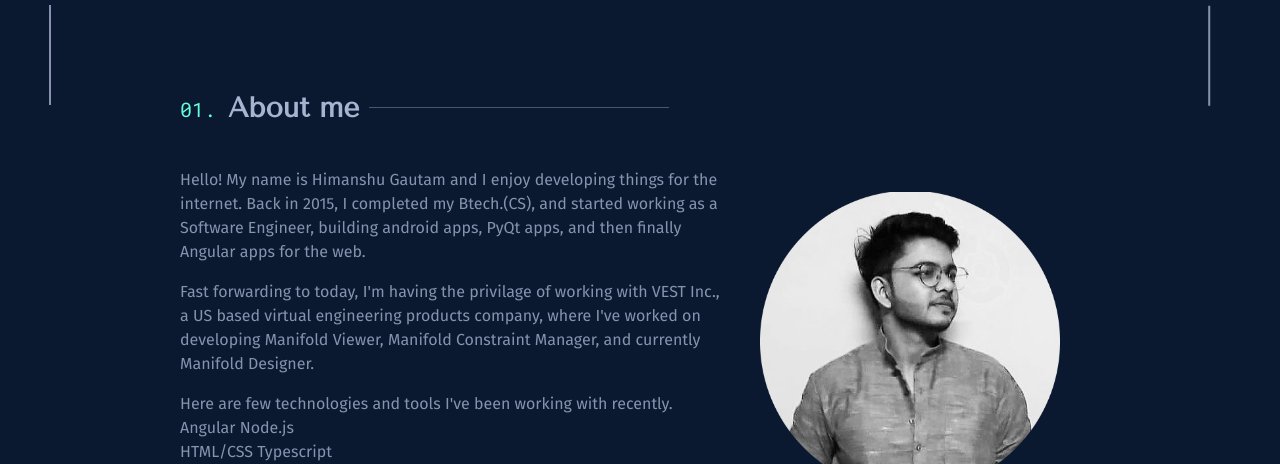
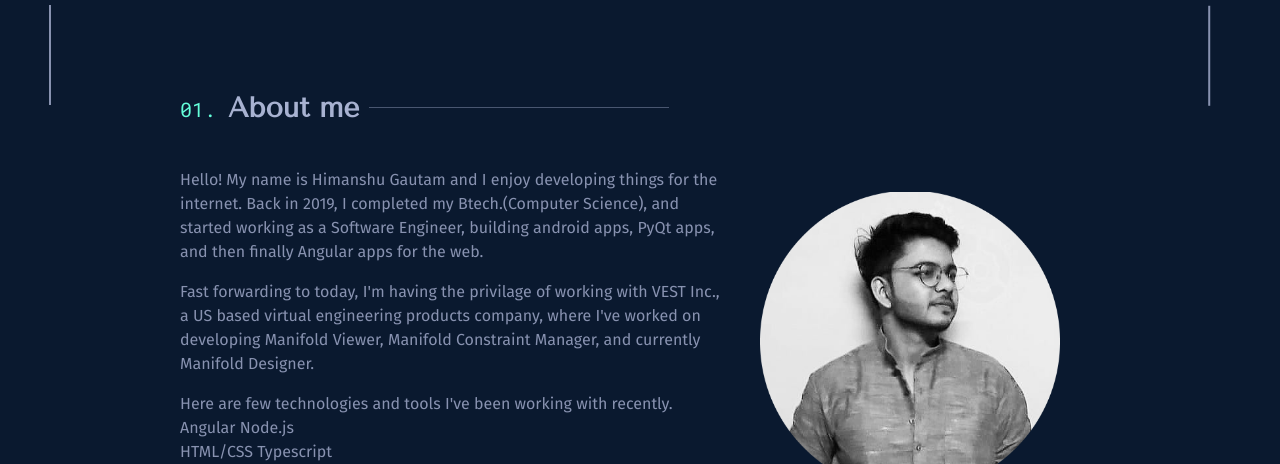
Before and after one commit to hkgautam/MyPortfolio, a plain HTML site: page index.html in a window 1280 px wide. Shown: the part 695-1159 px from the top of the page. Drawn offline with nearby package versions, Linux system fonts and the light colour scheme; a script that the page names is missing.

Commit message:
Update index.html

```diff
--- a/index.html
+++ b/index.html
@@ -75,9 +75,9 @@
 
                 <div class="aboutmetext">
                     <p>
-                        Hello! My name is Himanshu Gautam and I enjoy developing things for the internet. Back in 2015,
+                        Hello! My name is Himanshu Gautam and I enjoy developing things for the internet. Back in 2019,
                         I
-                        completed my Btech.(CS), and started working as a Software Engineer, building android apps, PyQt
+                        completed my Btech.(Computer Science), and started working as a Software Engineer, building android apps, PyQt
                         apps, and then finally Angular apps for the web.
                     </p>
                     <p>
```
